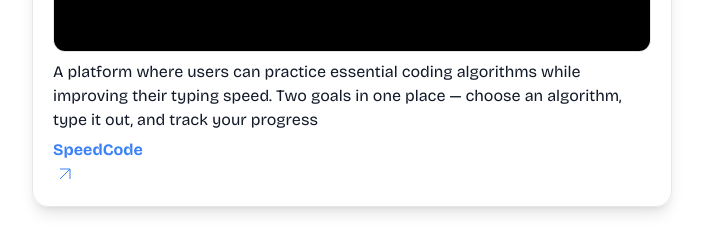
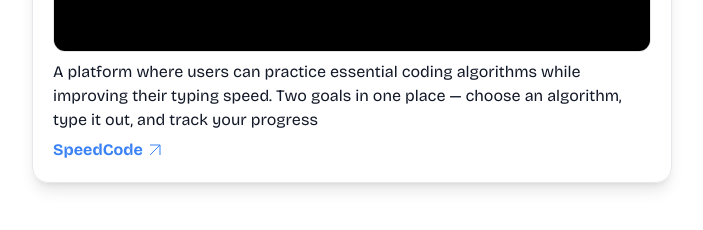
Before and after one commit to 1580-RanaV/blog, a Next.js app: page / in a window 1280 px wide. Shown: the part 1960-2190 px from the top of the page, without its empty margins (288-991 px from the left). Built offline with nearby package versions, Linux system fonts and the light colour scheme.

Commit message:
flex issue

```diff
--- a/src/app/components/Projects.jsx
+++ b/src/app/components/Projects.jsx
@@ -48,7 +48,7 @@ const Projects = () => {
                 Two goals in one place — choose an algorithm, type it out, and track your progress<br/>
                 </span>
                 <a
-                className='text-blue-500 font-sans'
+                className='text-blue-500 font-sans flex'
                 href='https://speedcode.vercel.app'>
                 SpeedCode<svg
                   className="feather feather-arrow-up-right"
```
